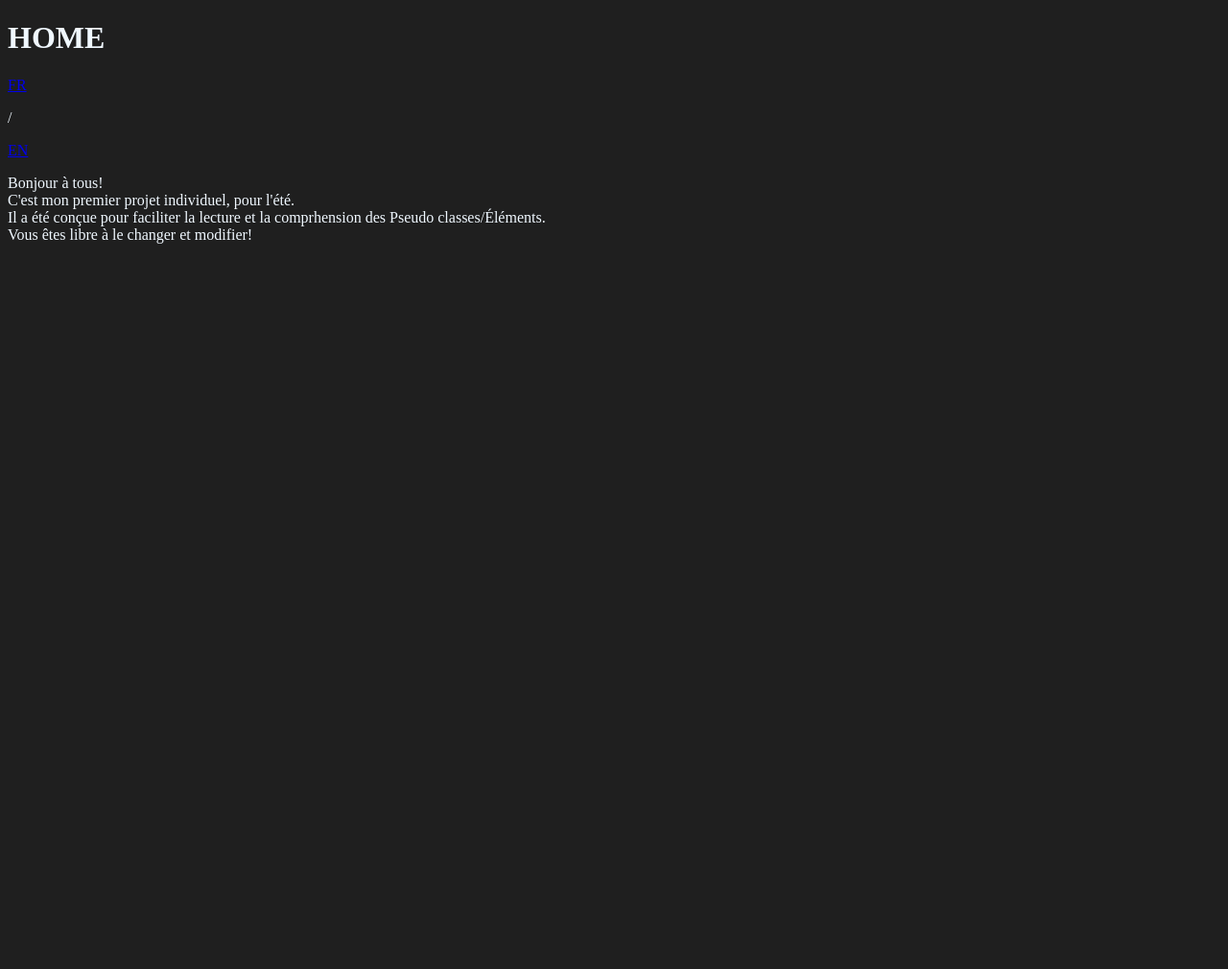
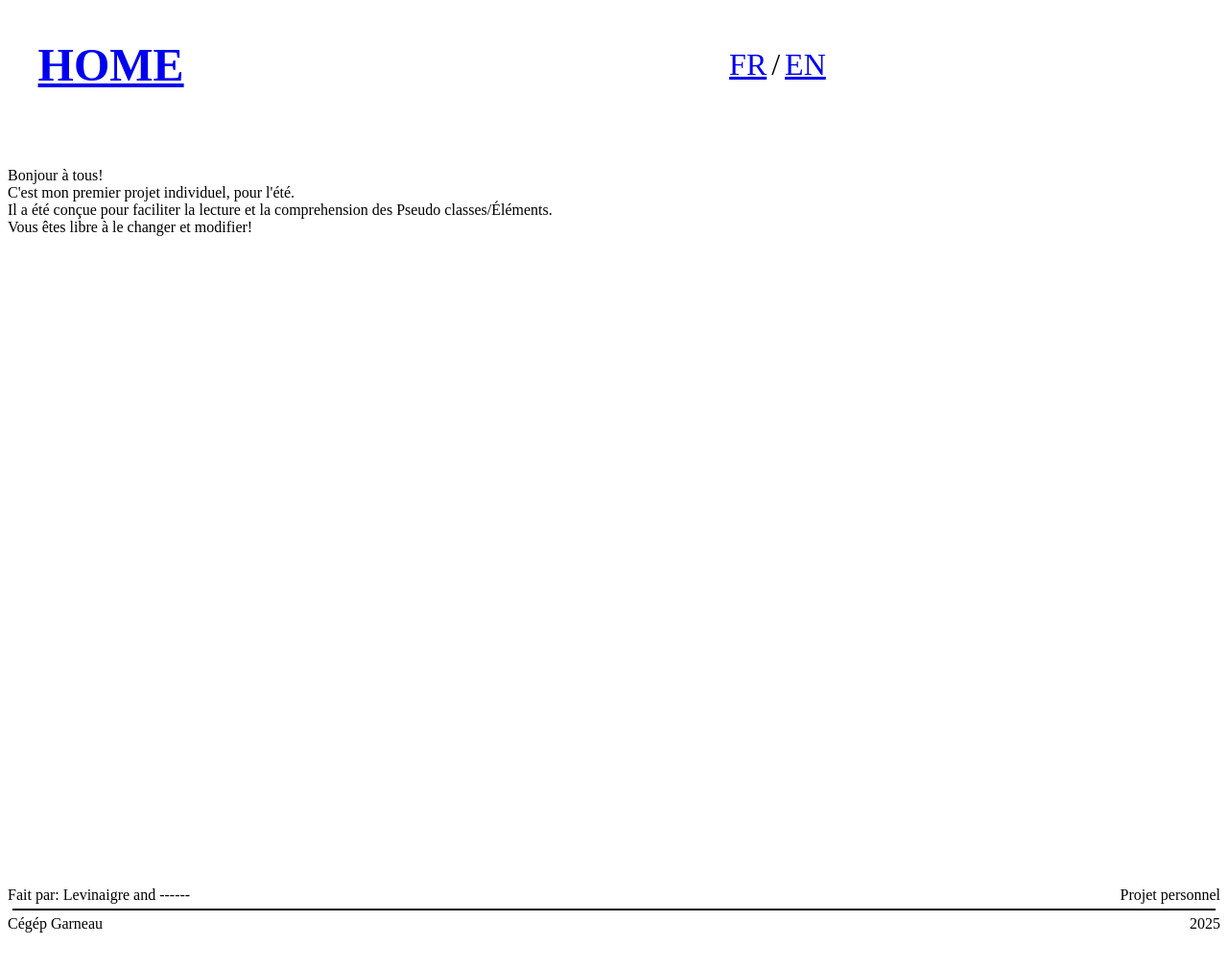
Before and after one commit to Levinaigre/Pseudo-classes-and-elements-FR-EN-main, a plain HTML site: page index.html in a window 1280 px wide. Shown: the whole page at 96% size. Before the commit the page ends 800 px from the top, so only its background shows below. Drawn offline with Linux system fonts and the light colour scheme.

Commit message:
footer faits, header avance

```diff
--- a/CSS/style-accueil.css
+++ b/CSS/style-accueil.css
@@ -1,8 +1,19 @@
 body {
-    background-color: #1f1f1f;
-    color: aliceblue;
+    /* background-color: #1f1f1f; */
+    /* color: aliceblue; */
+    height: 1000px;
+    width:auto;
+
 }
-
+header {
+    height: 15%;
+}
+main {
+    height: 75%;
+}
+footer {
+    height: 10%;
+}
 main>section a:hover {
     background-color: aqua;
 }
@@ -10,3 +21,46 @@ main>section a:hover {
 main>section a {
     background-color: red;
 }
+
+.line {
+    margin: 5px;
+    /* height: 1px; */
+    border: 1px solid black;
+}
+
+.footer-flex {
+    display: flex;
+    justify-content: space-between;
+}
+
+.header-flex {
+    display: flex;
+    justify-content: space-between;
+    /* margin: 1rem 0; */
+
+}
+.container {
+    width: 40%;
+    align-content: center;
+}
+.flex {
+    display: flex;
+    /* justify-content: space-between; */
+    font-size: 2rem;
+}
+
+.p-header {
+    margin: 0 5px;
+}
+
+.container-header {
+    width: 95%;
+    margin: 0 auto;
+    align-items: center;
+    /* display: flex; */
+    /* justify-items: center; */
+}
+
+h1 {
+    font-size: 3rem;
+}
--- a/index.html
+++ b/index.html
@@ -9,28 +9,44 @@
 </head>
 
 <body>
-    <header>
-        <div>
-            <h1>HOME</h1>
-        </div>
-        <div>
-            <div>
-                <a href="index-FR.html">FR</a>
-                <p>/</p>
-                <a href="index-EN.html">EN</a>
+    <header class="container-header">
+        <div class="header-flex">
+            <div class="container">
+                <h1><a href="index.html">HOME</a></h1>
+            </div>
+            <div class="container">
+                <div class="flex">
+                    <a href="index-FR.html">FR</a>
+                    <p class="p-header">/</p>
+                    <a href="index-EN.html">EN</a>
+                </div>
             </div>
         </div>
+
     </header>
 
     <main>
         <div>
             <p>Bonjour à tous! <br>
                 C'est mon premier projet individuel, pour l'été. <br>
-                Il a été conçue pour faciliter la lecture et la comprhension des Pseudo classes/Éléments. <br>
+                Il a été conçue pour faciliter la lecture et la comprehension des Pseudo classes/Éléments. <br>
                 Vous êtes libre à le changer et modifier!</p>
         </div>
     </main>
-    <footer></footer>
+    <footer>
+        <div class="footer-flex">
+            <span>
+                Fait par: Levinaigre and ------
+            </span>
+            <span>Projet personnel</span>
+        </div>
+        <p class="line"></p>
+        <div class="footer-flex">
+            <span>Cégép Garneau</span>
+            <span>2025</span>
+            <!-- target="_blank" -->
+        </div>
+    </footer>
 </body>
 
 </html>
```
Also changed, not shown: index-FR.html (+1 -1 lines).
